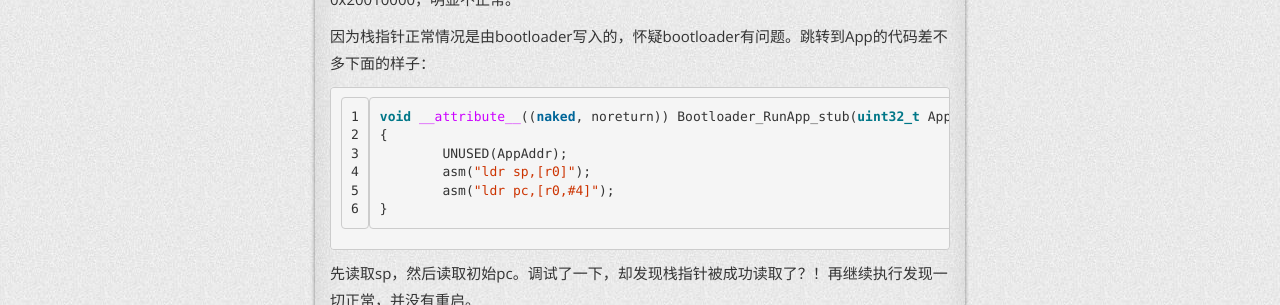
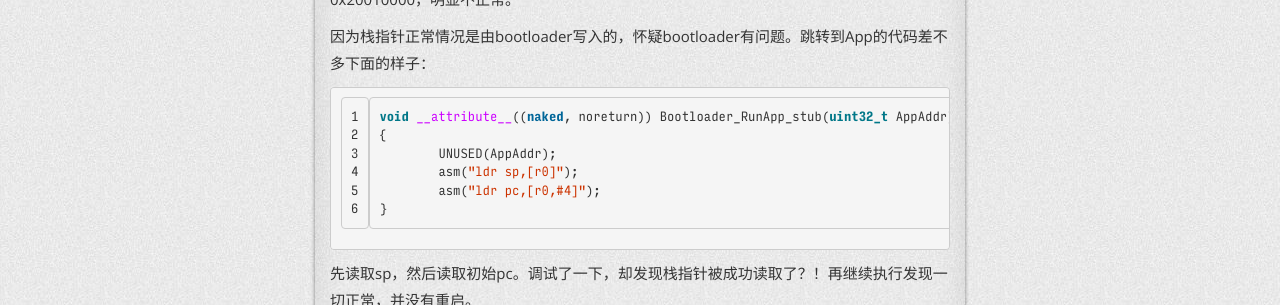
Before and after one commit to wtywtykk/wtywtykk.github.io, a Jekyll site: the page built from _posts/2019-12-15-STM32-Debugger-Caused-Stack-Overflow.md, in a window 1280 px wide. Shown: the part 833-1138 px from the top of the page. Built offline with Jekyll 4.4.1, drawn with Linux system fonts in a browser that asks for light colours.

Commit message:
like my new look?

```diff
--- a/assets/css/blog.css
+++ b/assets/css/blog.css
@@ -1,3 +1,28 @@
+@font-face
+{
+	font-family: Input;
+	src: url('../fonts/Input-Regular_(InputMonoCondensed-Regular).ttf');
+}
+@font-face
+{
+	font-family: Input;
+	src: url('../fonts/Input-Bold_(InputMonoCondensed-Bold).ttf');
+	font-weight:bold;
+}
+@font-face
+{
+	font-family: Input;
+	src: url('../fonts/Input-Italic_(InputMonoCondensed-Italic).ttf');
+	font-style:italic;
+}
+@font-face
+{
+	font-family: Input;
+	src: url('../fonts/Input-BoldItalic_(InputMonoCondensed-BoldItalic).ttf');
+	font-weight:bold;
+	font-style:italic;
+}
+
 body {
 	background-image: url(/assets/img/bg.jpg);
 }
@@ -236,3 +261,7 @@ div.authorimage {
 	font-family: "Open Sans Condensed", "Open Sans", "Helvetica Neue", Helvetica, Arial, "Nimbus L",sans-serif;
 	margin-top: 40px;
 }
+
+.highlight pre code * {
+	font-family:Input !important;
+}
```
Also changed, not shown: assets/fonts/Input-BoldItalic_(InputMonoCondensed-BoldItalic).ttf (added), assets/fonts/Input-Bold_(InputMonoCondensed-Bold).ttf (added), assets/fonts/Input-Italic_(InputMonoCondensed-Italic).ttf (added), assets/fonts/Input-Regular_(InputMonoCondensed-Regular).ttf (added).
